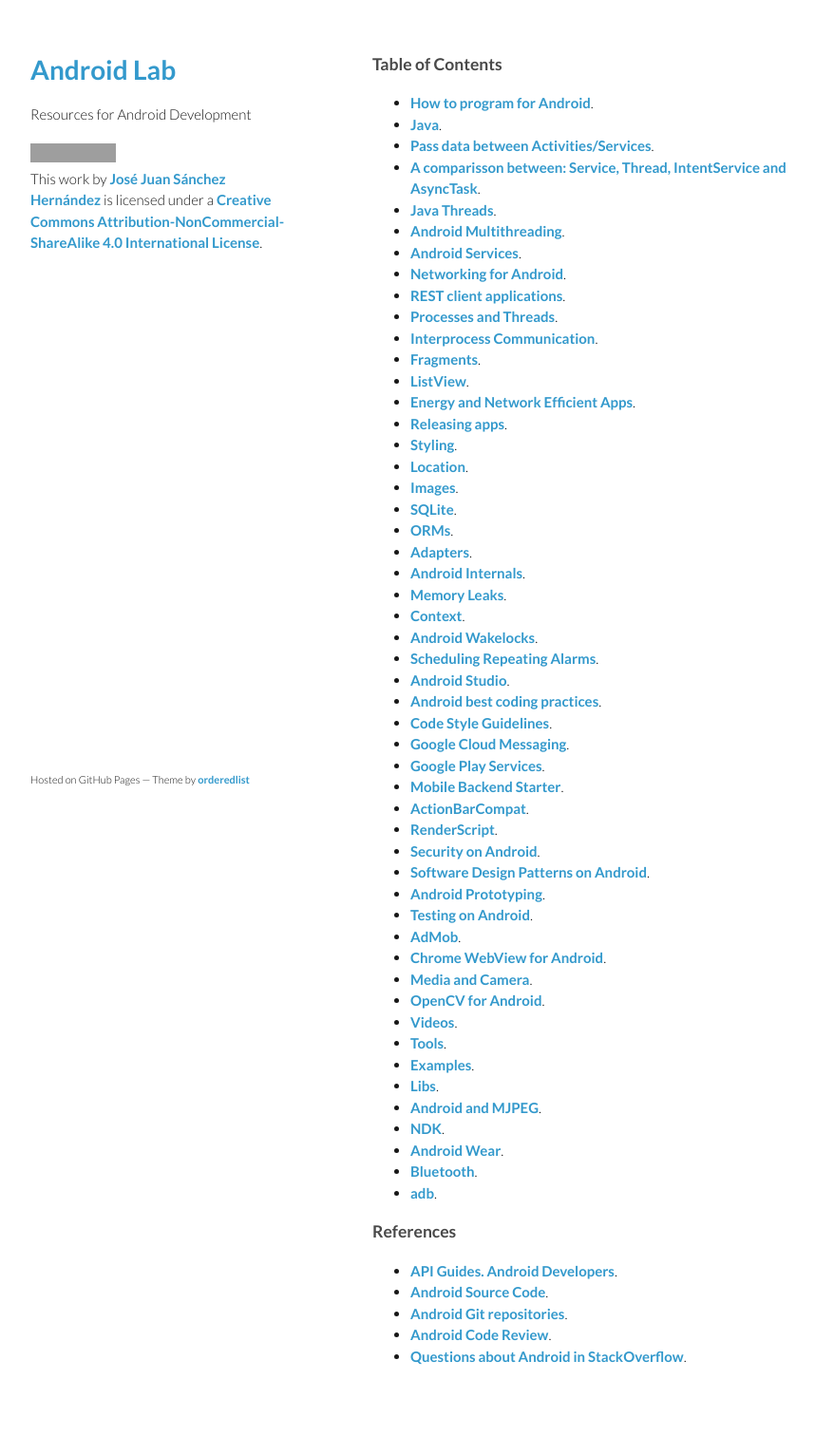
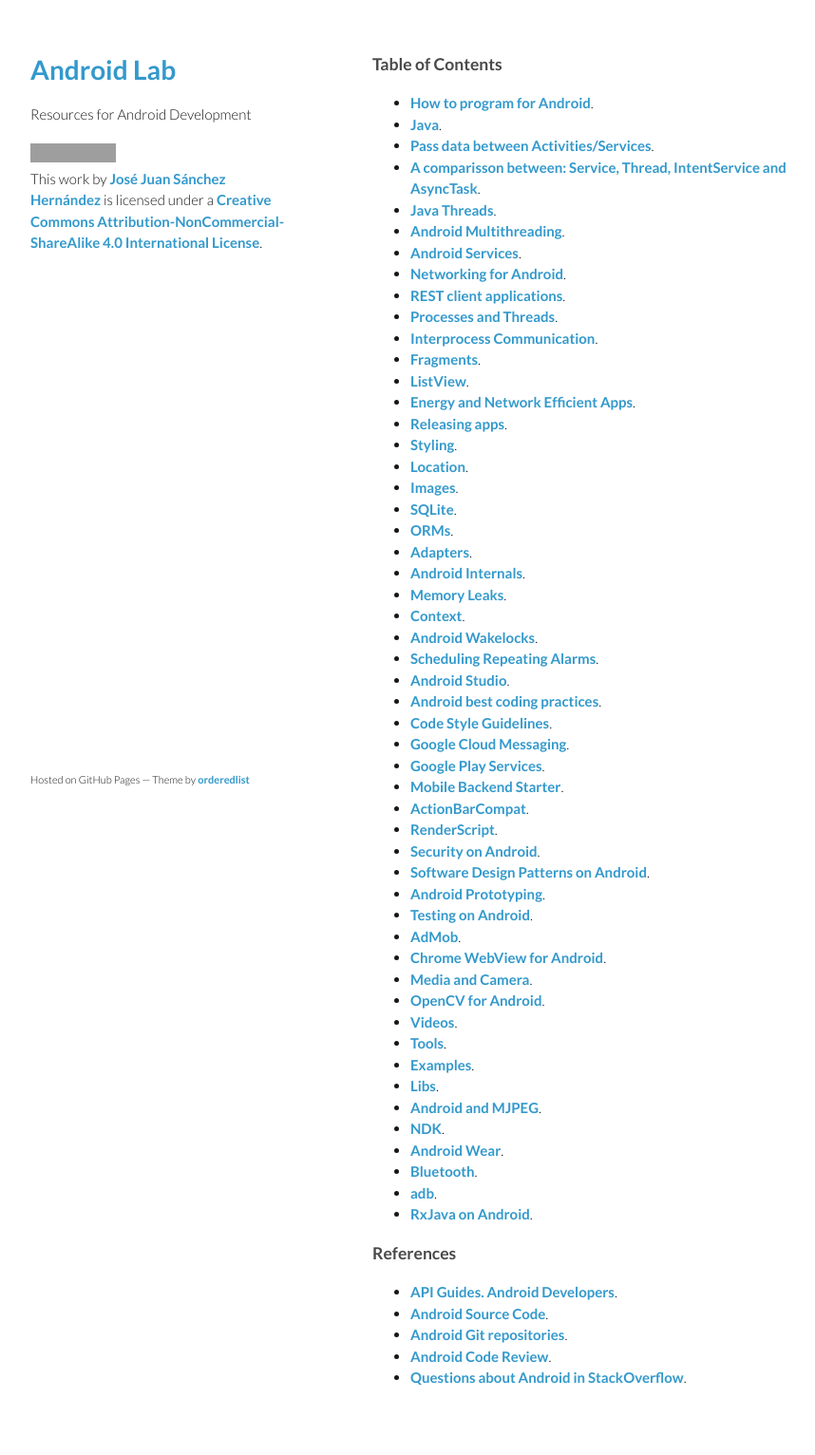
Before and after one commit to josejuansanchez/josejuansanchez.github.io, a Jekyll site: the page built from androidlab/index.md, in a window 1280 px wide. Shown: the whole page at 95% size, without its empty margins (178-1036 px from the left). Built offline with Jekyll 4.4.1, drawn with Linux system fonts in a browser that asks for light colours; before the commit the page ends 1509 px from its top, so only the background shows below that; grey boxes are pictures that could not be loaded.

Commit message:
Update index.md

```diff
--- a/androidlab/index.md
+++ b/androidlab/index.md
@@ -56,6 +56,7 @@
   - [Android Wear](android_wear).
   - [Bluetooth](android_bluetooth).
   - [adb](adb).
+  - [RxJava on Android](rxjava_on_android).
 
 
 ### References
```
